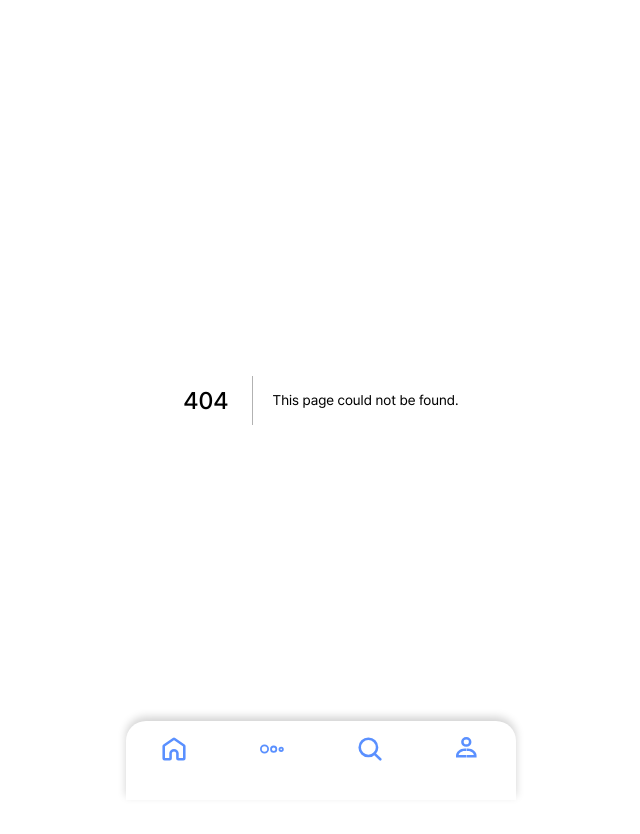
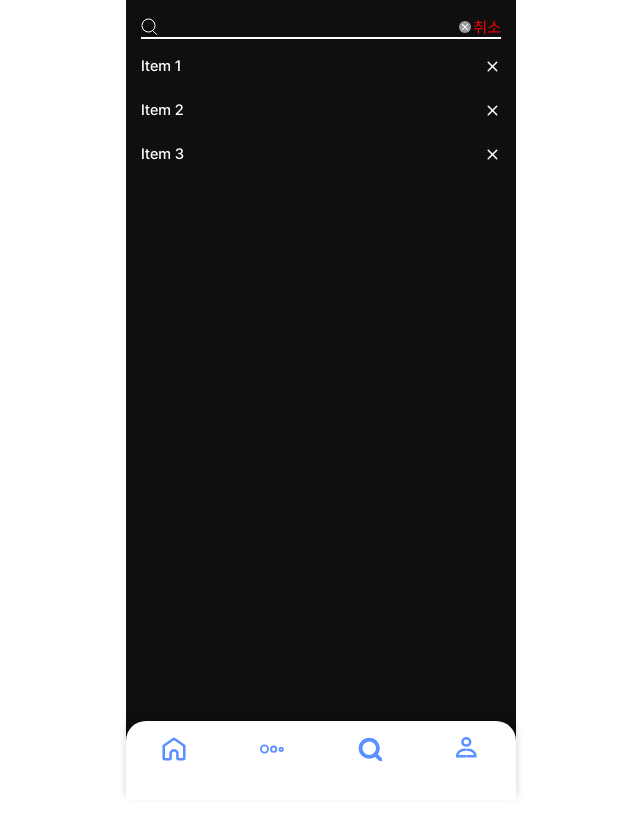
Before and after one commit to CommaProject/Comma-front-end-next, a Next.js app: page /quest/search/search in a window 1280 px wide. Before the commit this address had no page. Shown: the top 834 px of the page, without its empty margins (319-959 px from the left). Built offline with nearby package versions, Linux system fonts and the light colour scheme.

Commit message:
feat: Search 구조 설계

```diff
--- a/src/components/common/album/horizontal-album/HorizontalAlbum.tsx
+++ b/src/components/common/album/horizontal-album/HorizontalAlbum.tsx
@@ -3,7 +3,7 @@ import { AlbumProps } from '@/types/albumTypes';
 import * as style from './HorizontalAlbum.style';
 import { Album } from '../Album';
 
-interface HorizontalAlbumProps extends AlbumProps {
+export interface HorizontalAlbumProps extends AlbumProps {
   timer: string;
   onClick: (event: React.MouseEvent<HTMLDivElement, MouseEvent>) => void;
 }
--- a/src/components/common/album/vertical-album/VerticalAlbum.tsx
+++ b/src/components/common/album/vertical-album/VerticalAlbum.tsx
@@ -3,7 +3,7 @@ import { AlbumProps } from '@/types/albumTypes';
 import * as style from './VerticalAlbum.style';
 import { Album } from '../Album';
 
-interface VerticalAlbumProps extends AlbumProps {
+export interface VerticalAlbumProps extends AlbumProps {
   onClick: (event: React.MouseEvent<HTMLDivElement, MouseEvent>) => void;
 }
 
--- a/src/components/common/line-input/LineInput.style.tsx
+++ b/src/components/common/line-input/LineInput.style.tsx
@@ -18,7 +18,7 @@ export const Input = styled.input`
       width: 100%;
       height: 100%;
       padding-left: 25px;
-      background-color: black;
+      background-color: ${colors.grayscale.dark};
       border: 0px;
       border-bottom: 2px solid ${colors.grayscale.white};
 
@@ -50,7 +50,7 @@ export const EraseIcon = styled(CancelSVG)`
   ${({ theme }) => {
     const { colors } = theme;
     return `
-      right: 30px; /* Adjust the value as per your requirements */
+      right: 30px;
       position: absolute;
       cursor: pointer;
     `;
--- a/src/components/common/line-input/LineInput.tsx
+++ b/src/components/common/line-input/LineInput.tsx
@@ -1,10 +1,30 @@
+import { MouseEventHandler } from 'react';
 import * as style from './LineInput.style';
 
-export const LineInput = () => (
+interface LineInputProps {
+  handleEnterKeyPress: () => void;
+  handleEraseIconClick: (event: any) => void;
+  handleCancelButtonClick: (event: any) => void;
+}
+
+export const LineInput = ({
+  handleEnterKeyPress,
+  handleEraseIconClick,
+  handleCancelButtonClick,
+}: LineInputProps) => (
   <style.Wrapper>
     <style.SearchIcon />
-    <style.Input type="text" />
-    <style.EraseIcon />
-    <style.CancelButton>취소</style.CancelButton>
+    <style.Input
+      type="text"
+      onKeyDown={(e) => {
+        if (e.key === 'Enter') {
+          handleEnterKeyPress();
+        }
+      }}
+    />
+    <style.EraseIcon onClick={handleEraseIconClick} />
+    <style.CancelButton onClick={handleCancelButtonClick}>
+      취소
+    </style.CancelButton>
   </style.Wrapper>
 );
--- a/src/components/common/navigation/Navigation.tsx
+++ b/src/components/common/navigation/Navigation.tsx
@@ -38,14 +38,11 @@ const Navigation = () => {
       selected: <NavigationPlaylistSelected key="Playlist" />,
     },
     {
-      path: 'search',
+      path: 'quest',
       notSelected: (
-        <NavigationSearchSvg
-          key="Search"
-          onClick={() => moveToPage('/search')}
-        />
+        <NavigationSearchSvg key="Quest" onClick={() => moveToPage('/quest')} />
       ),
-      selected: <NavigationSearchSelected key="Search" />,
+      selected: <NavigationSearchSelected key="Quest" />,
     },
     {
       path: 'profile',
--- a/src/components/common/round-input/RoundInput.style.tsx
+++ b/src/components/common/round-input/RoundInput.style.tsx
@@ -1,5 +1,5 @@
 import styled, { css } from 'styled-components';
-import SearchIconSVG from '@/assets/images/Search.svg';
+import SearchIconSVG from '@/assets/images/search.svg';
 
 export const Wrapper = styled.div`
   position: relative;
--- /dev/null
+++ b/src/components/template/quest/search/SearchTemplate.style.tsx
@@ -0,0 +1,17 @@
+import styled, { css } from 'styled-components';
+
+export const Wrapper = styled.div`
+  ${({ theme }) => {
+    const { colors } = theme;
+    return css`
+      width: 100%;
+      height: 100%;
+
+      flex-direction: column;
+      justify-content: space-between;
+      align-items: center;
+      padding: 15px 15px;
+      background-color: ${colors.grayscale.dark};
+    `;
+  }}
+`;
--- /dev/null
+++ b/src/components/template/quest/search/SearchTemplate.tsx
@@ -0,0 +1,37 @@
+import { LineInput } from '@/components/common/line-input';
+import { TextList } from '@/components/pages/quest/search/text-list/TextList';
+import * as style from './SearchTemplate.style';
+
+interface SearchTemplateProps {
+  textList: string[];
+  isAutocomplete_: boolean;
+  onClickSearchItem: (searchItem: string) => void;
+  onClickDeleteItem: (index: number) => void;
+  onEnterKeyPress: () => void;
+  onClickEraseIcon: () => void;
+  onClickCancelKeyPress: () => void;
+}
+
+export const SearchTemplate = ({
+  textList,
+  isAutocomplete_,
+  onClickSearchItem,
+  onClickDeleteItem,
+  onEnterKeyPress,
+  onClickEraseIcon,
+  onClickCancelKeyPress,
+}: SearchTemplateProps) => (
+  <style.Wrapper>
+    <LineInput
+      handleEnterKeyPress={onEnterKeyPress}
+      handleEraseIconClick={onClickEraseIcon}
+      handleCancelButtonClick={onClickCancelKeyPress}
+    />
+    <TextList
+      isAutoComplete={isAutocomplete_}
+      textMap={textList}
+      onClickSearchItem={onClickSearchItem}
+      onClickDeleteItem={onClickDeleteItem}
+    />
+  </style.Wrapper>
+);
--- /dev/null
+++ b/src/components/template/quest/search/index.tsx
@@ -0,0 +1,3 @@
+import { SearchTemplate } from './SearchTemplate';
+
+export { SearchTemplate };
--- a/src/constants/apis/server.ts
+++ b/src/constants/apis/server.ts
@@ -1 +1,2 @@
-export const API_URL = 'http://15.165.85.78:8080' as const;
+// export const API_URL = 'http://15.165.85.78:8080' as const;\
+export const API_URL = 'http://comma-project.p-e.kr/' as const;
--- /dev/null
+++ b/src/pages/quest/search/search.tsx
@@ -0,0 +1,28 @@
+import { SearchTemplate } from '@/components/template/quest/search';
+
+const search = () => {
+  const handleOnClickDeleteItem = (idnex: number) => {
+    console.log(idnex);
+  };
+  const handleOnClickSearchItem = (searchItem: string) => {
+    console.log(searchItem);
+  };
+  const handleEnterKeyPress = () => {};
+  const handleOnClickEraseIcon = () => {};
+  const handleOnClickCancelIcon = () => {};
+
+  return (
+    <SearchTemplate
+      key="SearchTemplate"
+      textList={['Item 1', 'Item 2', 'Item 3']}
+      isAutocomplete_={false}
+      onClickDeleteItem={handleOnClickDeleteItem}
+      onClickSearchItem={handleOnClickSearchItem}
+      onEnterKeyPress={handleEnterKeyPress}
+      onClickEraseIcon={handleOnClickEraseIcon}
+      onClickCancelKeyPress={handleOnClickCancelIcon}
+    />
+  );
+};
+
+export default search;
```
Also changed, not shown: src/assets/images/whiteCancel.svg (added).
